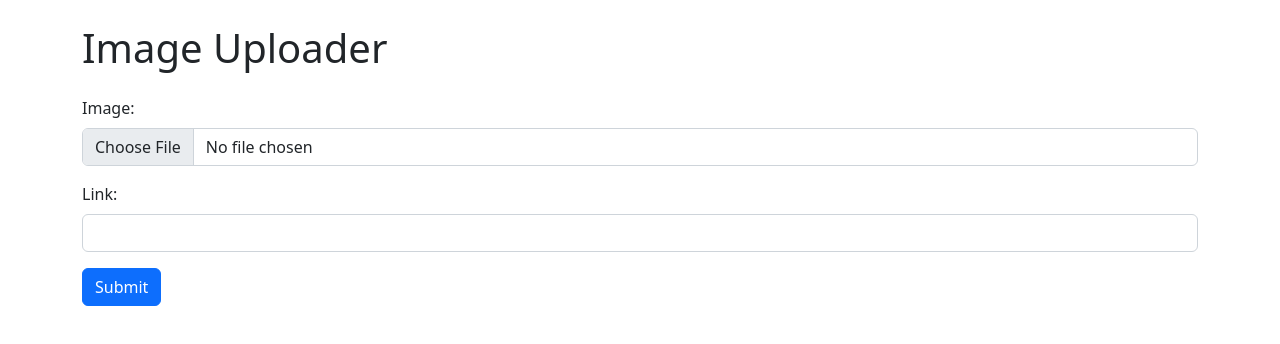
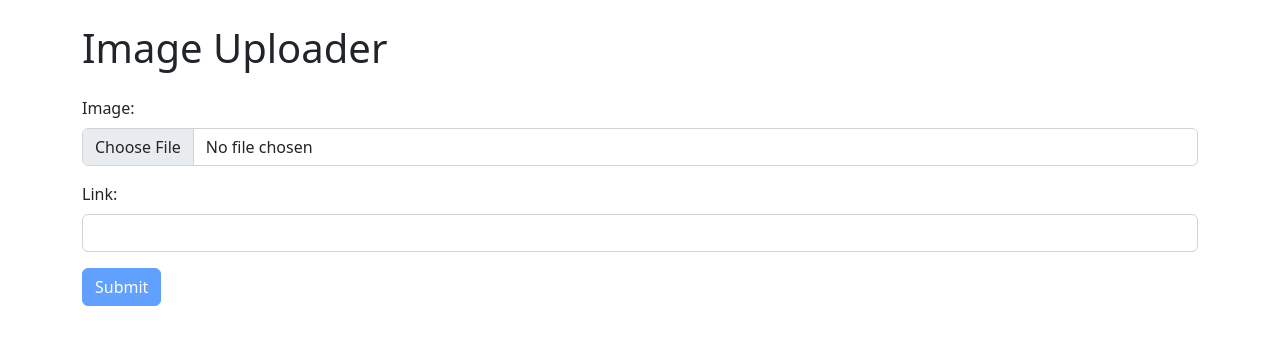
Before and after one commit to manhlamabc123/Image-Captioning-Web, a React (Create React App) app: page / in a window 1280 px wide. Shown: the top 344 px of the page. Built offline with nearby package versions, Linux system fonts and the light colour scheme.

Commit message:
Update logic: if upload image, cannot input link

```diff
--- a/src/App.js
+++ b/src/App.js
@@ -9,10 +9,12 @@ function App() {
 
   const handleImageChange = (e) => {
     setImage(e.target.files[0]);
+    setLink('');
   };
 
   const handleLinkChange = (e) => {
     setLink(e.target.value);
+    setImage(null);
   };
 
   const handleSubmit = async (e) => {
@@ -44,9 +46,9 @@ function App() {
         </div>
         <div className="mb-3">
           <label htmlFor="link" className="form-label">Link:</label>
-          <input type="text" className="form-control" id="link" value={link} onChange={handleLinkChange} />
+          <input type="text" className="form-control" id="link" value={link} onChange={handleLinkChange} disabled={image !== null} />
         </div>
-        <button type="submit" className="btn btn-primary">Submit</button>
+        <button type="submit" className="btn btn-primary" disabled={!image && !link}>Submit</button>
       </form>
 
       {response && (
```
